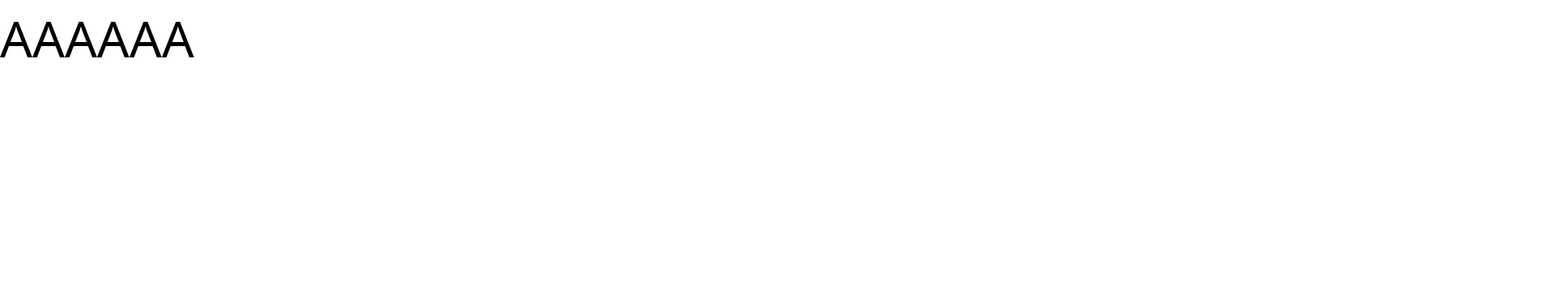
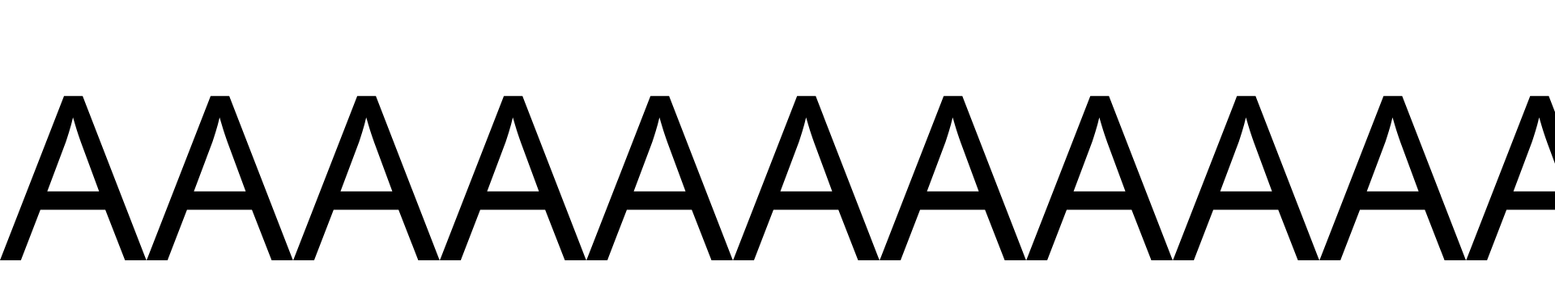
Before and after one commit to TheBearodactyl/bearodactyl.dev, a Nuxt app: page / in a window 1280 px wide. Shown: the top 360 px of the page at 81% size, 1920 px wide, since content can reach past the window. Built offline with nearby package versions, Linux system fonts and the light colour scheme.

Commit message:
optimize

```diff
--- a/app.vue
+++ b/app.vue
@@ -1,50 +1,23 @@
 <template>
   <div class="container">
-    <h1 :style="{ fontSize: currentSize + 'px' }">AAAAAA</h1>
+    <h1 class="animate-text-grow">
+      AAAAAAAAAAAAAAAAAAAAAAAAAAAAAAAAAAAAAAAAAAAAAAAAAAA
+    </h1>
   </div>
 </template>
 
-<script setup>
-import { ref, onMounted } from 'vue'
-
-const props = defineProps({
-  startSize: {
-    type: Number,
-    default: 0
-  },
-  endSize: {
-    type: Number,
-    default: 1000
-  },
-  durationMs: {
-    type: Number,
-    default: 120000
-  }
-})
-
-const currentSize = ref(props.startSize)
-let animationFrame = null
-
-onMounted(() => {
-  const startTime = performance.now()
-
-  const animate = (currentTime) => {
-    const elapsed = currentTime - startTime
-    const progress = Math.min(elapsed / props.durationMs, 1)
-
-    currentSize.value = props.startSize + (props.endSize - props.startSize) * progress
-
-    if (progress < 1) {
-      animationFrame = requestAnimationFrame(animate)
-    }
+<style>
+@keyframes textGrow {
+  from {
+    font-size: 1rem;
   }
 
-  animationFrame = requestAnimationFrame(animate)
-})
+  to {
+    font-size: 5000rem;
+  }
+}
 
-onBeforeUnmount(() => {
-  if (animationFrame) {
-    cancelAnimationFrame(animationFrame)
-  }
-})
-</script>
+.animate-text-grow {
+  animation: textGrow 120s ease-in-out forwards;
+}
+</style>
```
